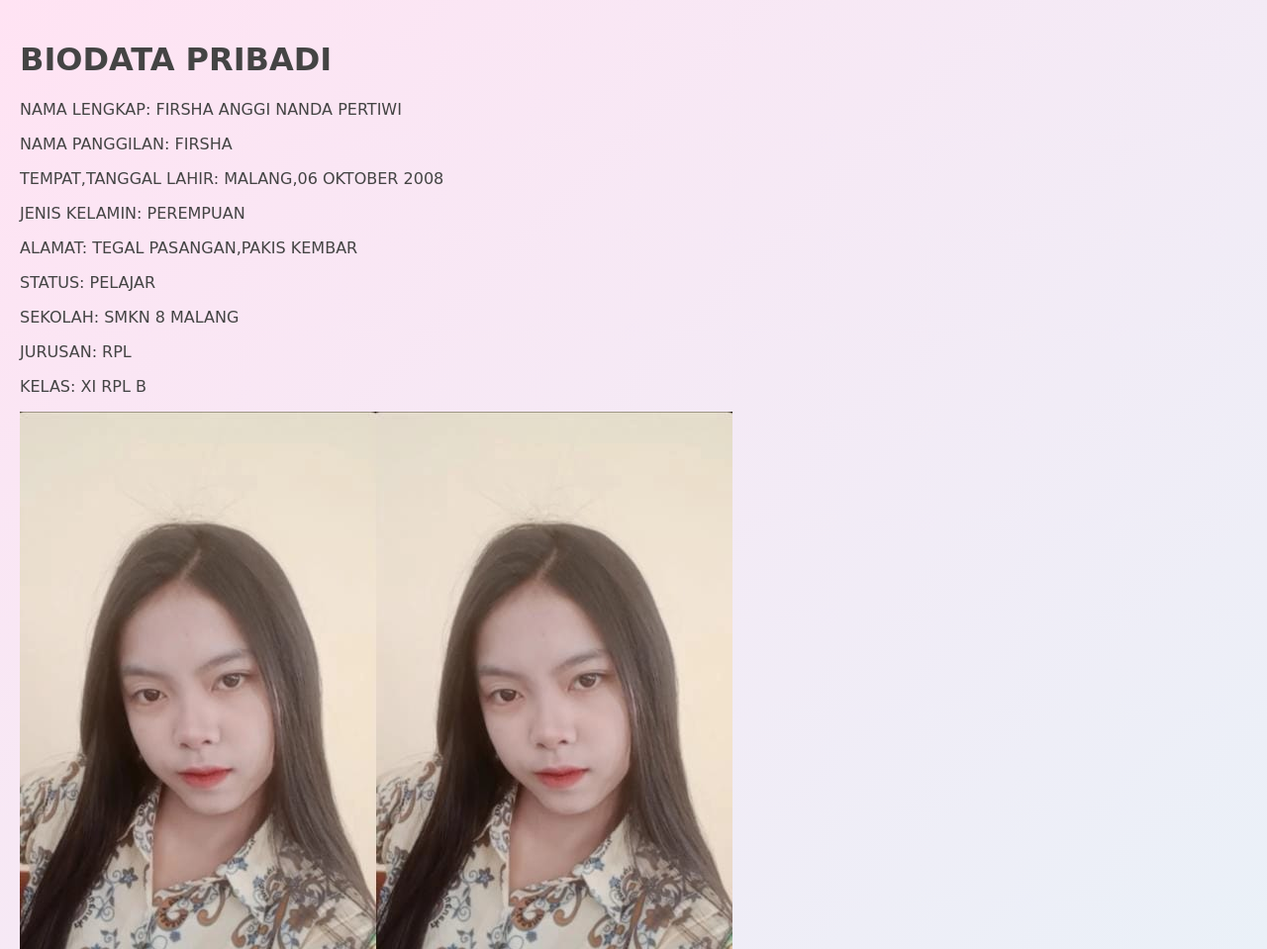
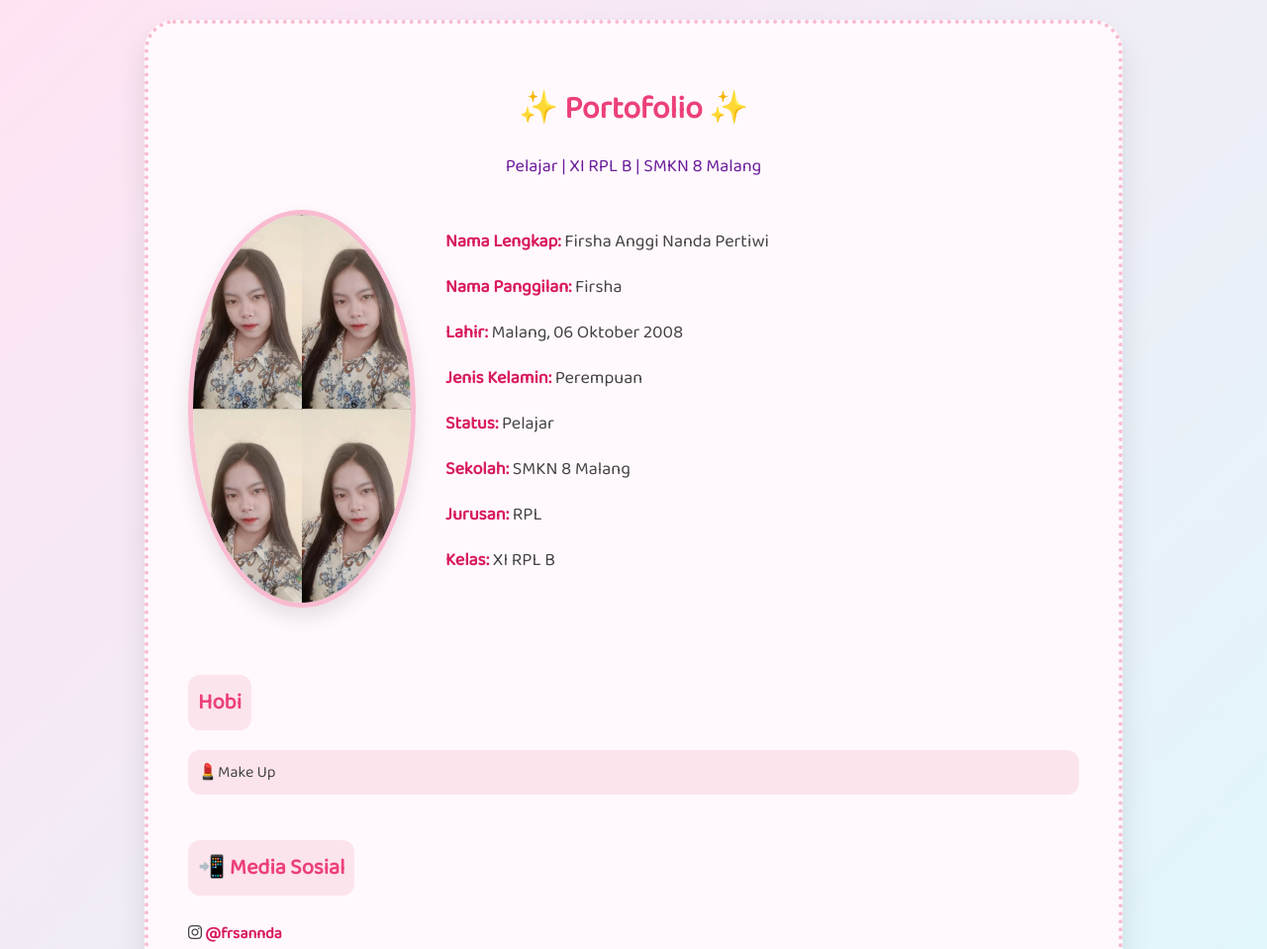
Before and after one commit to firshananda/anggi, a plain HTML site: page index.html in a window 1280 px wide. Shown: the top 959 px of the page at 99% size. Drawn offline with Linux system fonts and the light colour scheme.

Commit message:
Update index.html

```diff
--- a/index.html
+++ b/index.html
@@ -1,29 +1,48 @@
 <!DOCTYPE html>
 <html>
 <head>
-    <title>PORTOFOLIO</title>
+    <meta charset="UTF-8">
+    <title>Portofolio </title>
     <link rel="stylesheet" href="gambar.css">
+    <link rel="stylesheet" href="https://cdnjs.cloudflare.com/ajax/libs/font-awesome/6.4.0/css/all.min.css">
+    <link href="https://fonts.googleapis.com/css2?family=Baloo+2&display=swap" rel="stylesheet">
 </head>
 <body>
-    <h1>BIODATA PRIBADI</h1>
-    <p>NAMA LENGKAP: FIRSHA ANGGI NANDA PERTIWI</p>
-    <P>NAMA PANGGILAN: FIRSHA</P>
-    <P>TEMPAT,TANGGAL LAHIR: MALANG,06 OKTOBER 2008</P>
-    <P>JENIS KELAMIN: PEREMPUAN
-    <P>ALAMAT: TEGAL PASANGAN,PAKIS KEMBAR</P>
-    <P>STATUS: PELAJAR</P>
-    <P>SEKOLAH: SMKN 8 MALANG</P>
-    <P>JURUSAN: RPL</P>
-    <P>KELAS: XI RPL B</P>
-    <img src="biodata.jpeg" alt="">
+    <div class="container">
+        <header>
+            <h1>✨ Portofolio ✨</h1>
+            <p> Pelajar | XI RPL B | SMKN 8 Malang </p>
+        </header>
 
-    <h1>HOBI</h1>
-    <P>MAKE UP</P>
-    <P>OLAHRAGA</P>
+        <section class="profile">
+            <div class="photo">
+                <img src="biodata.jpeg" alt=>
+            </div>
+            <div class="bio">
+                <p><span>Nama Lengkap:</span> Firsha Anggi Nanda Pertiwi</p>
+                <p><span>Nama Panggilan:</span> Firsha</p>
+                <p><span>Lahir:</span> Malang, 06 Oktober 2008</p>
+                <p><span>Jenis Kelamin:</span> Perempuan</p>
+                <p><span>Status:</span> Pelajar</p>
+                <p><span>Sekolah:</span> SMKN 8 Malang</p>
+                <p><span>Jurusan:</span> RPL</p>
+                <p><span>Kelas:</span> XI RPL B</p>
+            </div>
+        </section>
 
-    <h1>MEDIA SOSIAL</h1>
-    <P>INSTAGRAM: @FRSANNDA</P>
-    <P>TIKTOK: @FIRSAA</P>
+        <section>
+            <h2>Hobi </h2>
+            <ul>
+                <li>💄Make Up</li>
+            </ul>
+        </section>
 
+        <section>
+            <h2>📲 Media Sosial</h2>
+            <p><i class="fab fa-instagram"></i>
+                <a href="https://instagram.com/frsannda" target="_blank">@frsannda</a>
+            </p>
+        </section>
+    </div>
 </body>
 </html>
```
